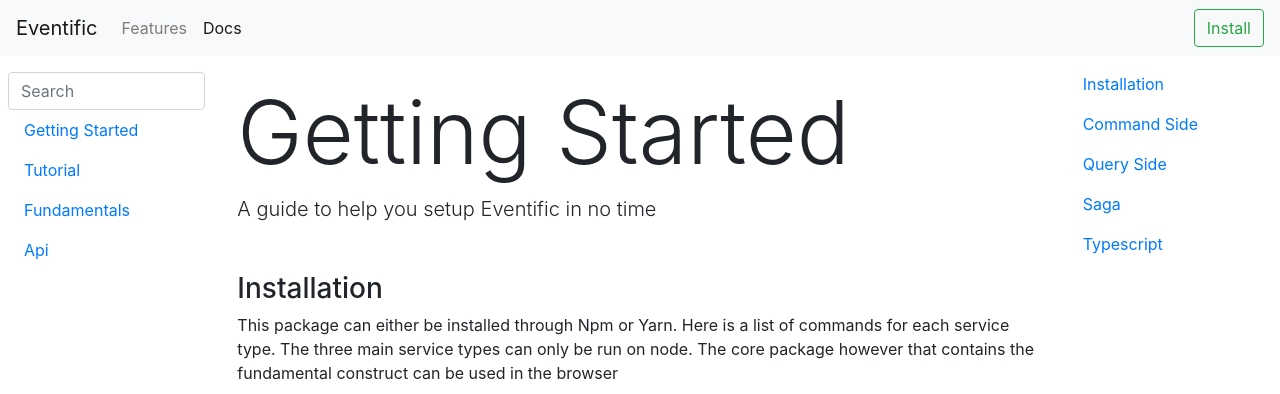
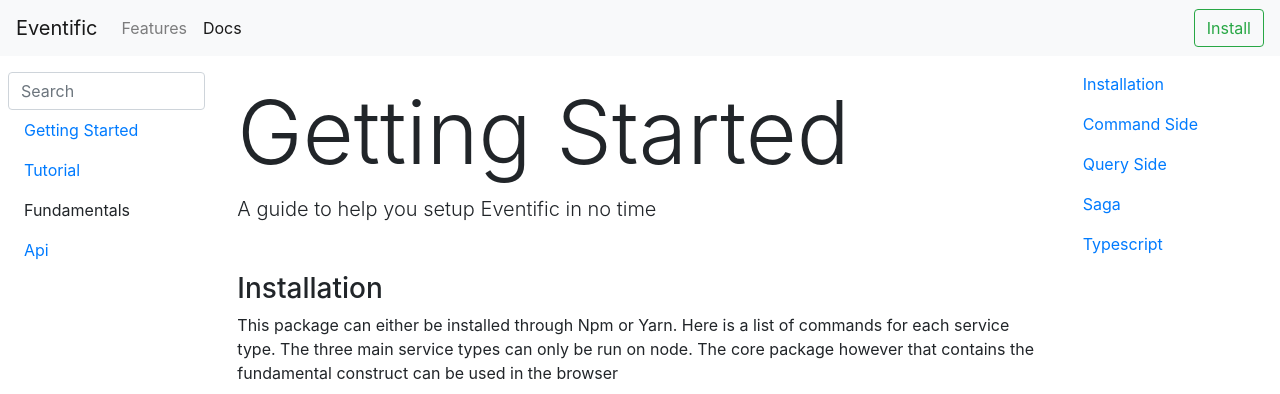
Before and after one commit to Joatin/eventific, a Jekyll site: the page built from docs/_docs/getting_started.html, in a window 1280 px wide. Shown: the top 394 px of the page. Built offline with Jekyll 4.4.1, drawn with Linux system fonts in a browser that asks for light colours; nearby versions of some CDN libraries.

Commit message:
docs: Fixed link errors

```diff
--- a/docs/_config.yml
+++ b/docs/_config.yml
@@ -1,4 +1,5 @@
 title: Eventific
+baseurl: /eventific
 collections:
   docs: {output: true, permalink: '/docs/:path/'}
 languages:
--- a/docs/_includes/head.html
+++ b/docs/_includes/head.html
@@ -1,5 +1,6 @@
 <head>
   <meta charset="UTF-8">
+  <base href="/eventific/"/>
   <link rel="stylesheet" href="https://maxcdn.bootstrapcdn.com/bootstrap/4.0.0/css/bootstrap.min.css" integrity="sha384-Gn5384xqQ1aoWXA+058RXPxPg6fy4IWvTNh0E263XmFcJlSAwiGgFAW/dAiS6JXm" crossorigin="anonymous">
   <script src="https://code.jquery.com/jquery-3.2.1.slim.min.js" integrity="sha384-KJ3o2DKtIkvYIK3UENzmM7KCkRr/rE9/Qpg6aAZGJwFDMVNA/GpGFF93hXpG5KkN" crossorigin="anonymous"></script>
   <script src="https://cdnjs.cloudflare.com/ajax/libs/popper.js/1.12.9/umd/popper.min.js" integrity="sha384-ApNbgh9B+Y1QKtv3Rn7W3mgPxhU9K/ScQsAP7hUibX39j7fakFPskvXusvfa0b4Q" crossorigin="anonymous"></script>
--- a/docs/_includes/header.html
+++ b/docs/_includes/header.html
@@ -1,16 +1,16 @@
 <header class="navbar navbar-expand-lg navbar-light bg-light" style="position: sticky;
     top: 0; z-index: 1071">
-  <a class="navbar-brand" href="/">Eventific</a>
+  <a class="navbar-brand" href=".">Eventific</a>
   <button class="navbar-toggler" type="button" data-toggle="collapse" data-target="#navbarSupportedContent" aria-controls="navbarSupportedContent" aria-expanded="false" aria-label="Toggle navigation">
     <span class="navbar-toggler-icon"></span>
   </button>
   <div class="collapse navbar-collapse" id="navbarSupportedContent">
     <ul class="navbar-nav mr-auto">
       <li class="nav-item">
-        <a class="nav-link" href="/features">Features</a>
+        <a class="nav-link" href="features">Features</a>
       </li>
       <li class="nav-item {% if page.url contains '/docs' %}active{% endif %}">
-        <a class="nav-link" href="/docs/gettingstarted">Docs</a>
+        <a class="nav-link" href="docs/gettingstarted">Docs</a>
       </li>
     </ul>
     <div class="my-2 my-lg-0">
--- a/docs/_layouts/docs.html
+++ b/docs/_layouts/docs.html
@@ -10,7 +10,7 @@
       </form>
       <ul class="nav flex-column">
         <li class="nav-item">
-          <a class="nav-link" href="/docs/gettingstarted/">Getting Started</a>
+          <a class="nav-link" href="docs/gettingstarted/">Getting Started</a>
         </li>
         <li class="nav-item">
           <a class="nav-link" data-toggle="collapse" href="#collapseOther" role="button" aria-expanded="false" aria-controls="collapseOther">Tutorial</a>
@@ -23,14 +23,14 @@
           </div>
         </li>
         <li class="nav-item" data-toggle="collapse" href="#collapseFundamentals" role="button" aria-expanded="false" aria-controls="collapseFundamentals">
-          <a class="nav-link" href="#">Fundamentals</a>
+          <a class="nav-link">Fundamentals</a>
           <div class="collapse" id="collapseFundamentals" data-parent="#list">
             <ul class="flex-column nav">
               <li class="nav-item">
-                <a class="nav-link" href="/docs/fundamentals/cqrs">CQRS</a>
+                <a class="nav-link" href="docs/fundamentals/cqrs">CQRS</a>
               </li>
               <li class="nav-item">
-                <a class="nav-link" href="/docs/fundamentals/eventsourcing">Event Sourcing</a>
+                <a class="nav-link" href="docs/fundamentals/eventsourcing">Event Sourcing</a>
               </li>
               <li class="nav-item">
                 <a class="nav-link">Aggregates</a>
```
